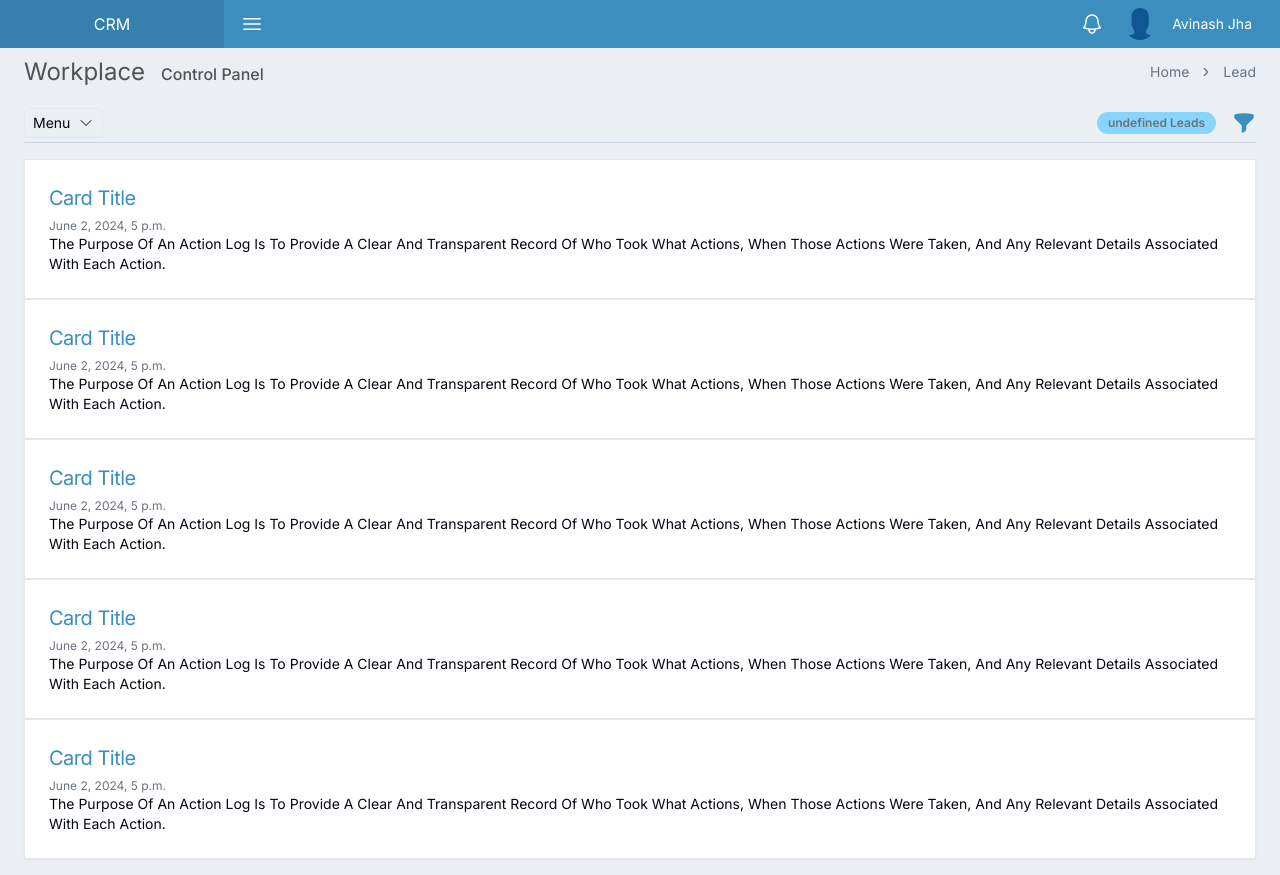
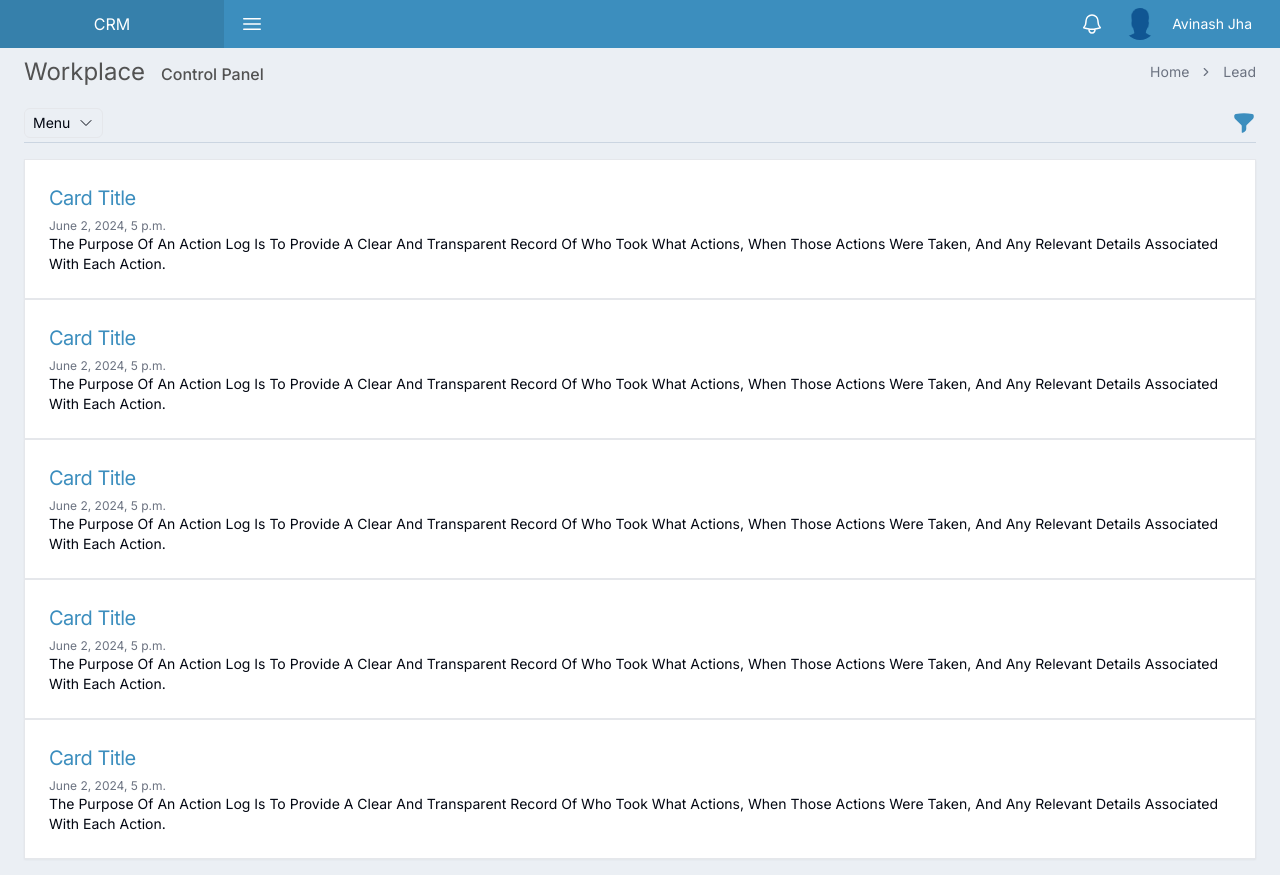
Before and after one commit to Buzxxx/ehe_next, a Next.js app: page /workplace in a window 1280 px wide. Built offline with nearby package versions, Linux system fonts and the light colour scheme.

Commit message:
resolved errors

```diff
--- a/src/components/dashboard/ui/dashboardTopbar.tsx
+++ b/src/components/dashboard/ui/dashboardTopbar.tsx
@@ -63,11 +63,7 @@ const DashboardTopBar: React.FC<DashboardTopBarProps> = ({
                   }
               </Badge>
             )}
-          <Badge variant={"default"} className="bg-sky-300/90 text-gray-500">
-            {selectedCount && selectedCount > 0
-              ? `${selectedCount} Selected`
-              : `${totalLeads} Leads`}
-          </Badge>
+
 
           <button onClick={onToggle} className="text-dashboard-primary">
             <FilterIcon />
```
